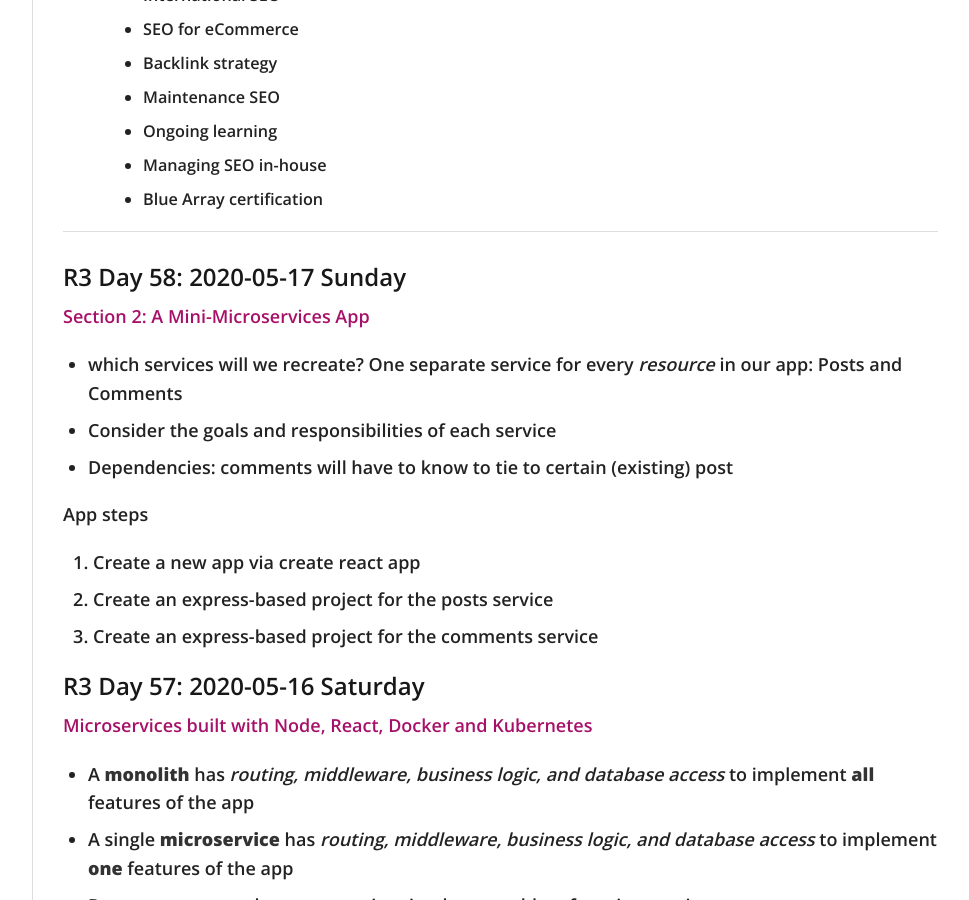
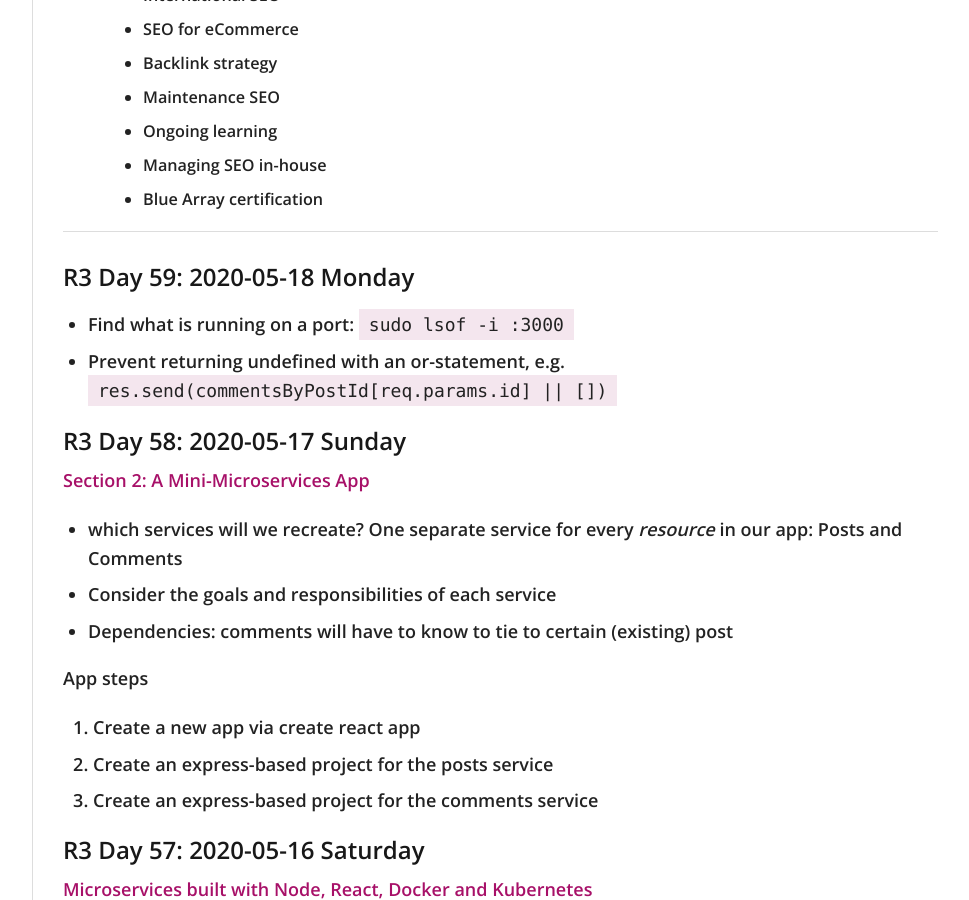
Before and after one commit to virtual/100daysofcode, a Jekyll site: the page built from index.md, in a window 1280 px wide and 900 px high, scrolled down 3393 px. Shown: the whole window, without its empty margins (272-1241 px from the left). Built offline with Jekyll 4.4.1, drawn with Linux system fonts in a browser that asks for light colours; nearby versions of some CDN libraries; our own code applies the rules of GitHub Pages for plain Markdown files.

Commit message:
r3d59 microservices

```diff
--- a/index.md
+++ b/index.md
@@ -111,6 +111,11 @@
 
 ----------
 
+## R3 Day 59: 2020-05-18 Monday
+
+- Find what is running on a port: `sudo lsof -i :3000`
+- Prevent returning undefined with an or-statement, e.g. `res.send(commentsByPostId[req.params.id] || [])`
+
 ## R3 Day 58: 2020-05-17 Sunday
 
 [Section 2: A Mini-Microservices App](https://github.com/virtual/microservices-blog)
```
